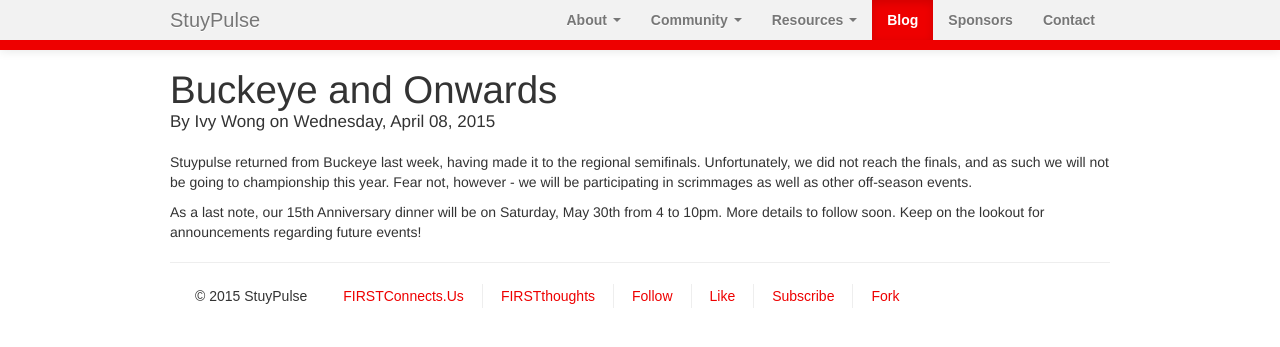
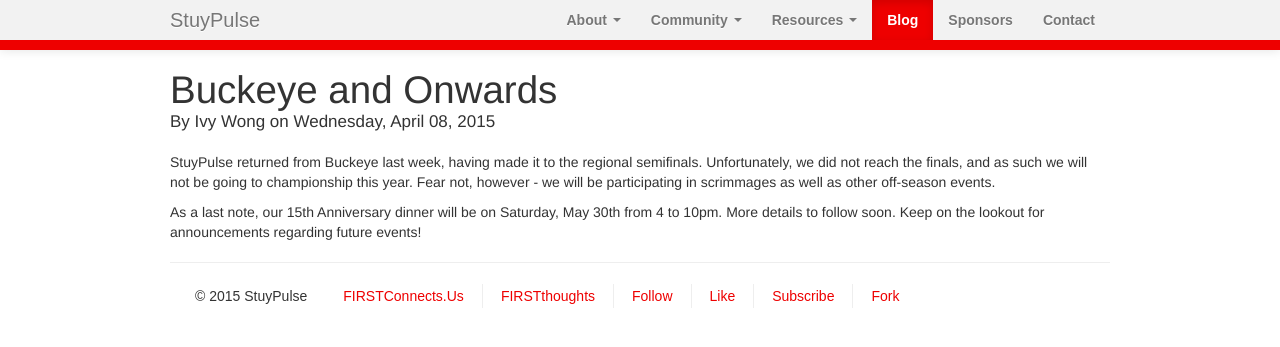
Before and after one commit to StuyPulse/team694.github.io, a Jekyll site: the page built from _posts/2015-04-08-buckeye-and-onwards.md, in a window 1280 px wide. Shown: the top 347 px of the page. Built offline with Jekyll 4.4.1, drawn with Linux system fonts in a browser that asks for light colours; nearby versions of some CDN libraries.

Commit message:
Fix capitalization

```diff
--- a/_posts/2015-04-08-buckeye-and-onwards.md
+++ b/_posts/2015-04-08-buckeye-and-onwards.md
@@ -3,6 +3,6 @@ layout: post
 title: Buckeye and Onwards
 author: Ivy Wong
 ---
-Stuypulse returned from Buckeye last week, having made it to the regional semifinals. Unfortunately, we did not reach the finals, and as such we will not be going to championship this year. Fear not, however - we will be participating in scrimmages as well as other off-season events.
+StuyPulse returned from Buckeye last week, having made it to the regional semifinals. Unfortunately, we did not reach the finals, and as such we will not be going to championship this year. Fear not, however - we will be participating in scrimmages as well as other off-season events.
 
 As a last note, our 15th Anniversary dinner will be on Saturday, May 30th from 4 to 10pm. More details to follow soon. Keep on the lookout for announcements regarding future events!
```
